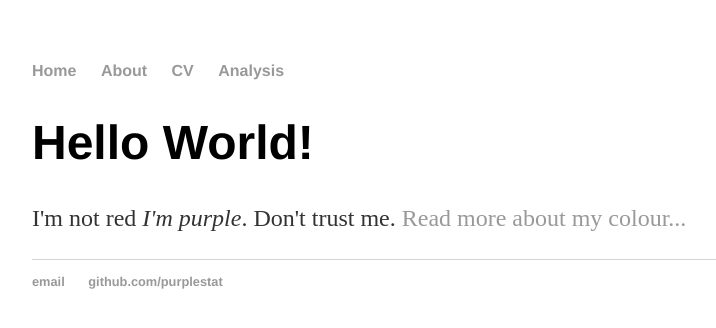
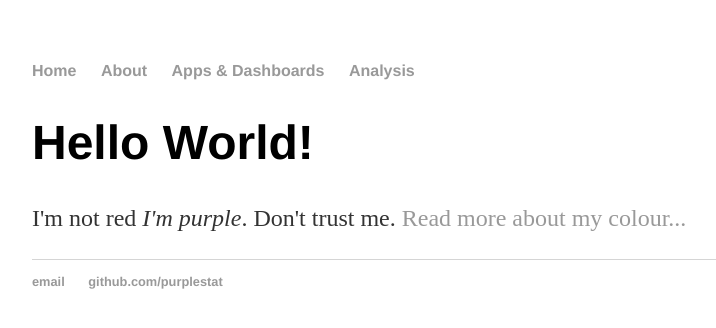
Before and after one commit to purplestat/purplestat.github.io, a Jekyll site: the page built from index.html, in a window 1280 px wide. Shown: the top 328 px of the page, without its empty margins (160-876 px from the left). Built offline with Jekyll 4.4.1, drawn with Linux system fonts in a browser that asks for light colours.

Commit message:
Update default.html

```diff
--- a/_layouts/default.html
+++ b/_layouts/default.html
@@ -13,7 +13,7 @@
 <ul>
 <li><a href="/">Home</a></li>
 <li><a href="/about">About</a></li>
-<li><a href="/cv">CV</a></li>
+<li><a href="/cv">Apps & Dashboards</a></li>
 <li><a href="/blog">Analysis</a></li>
 </ul>
     </nav>
```
